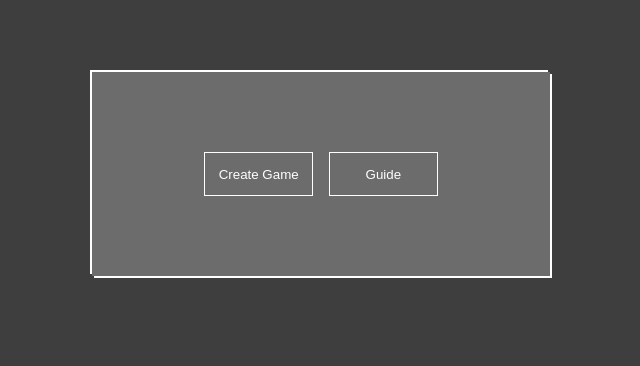
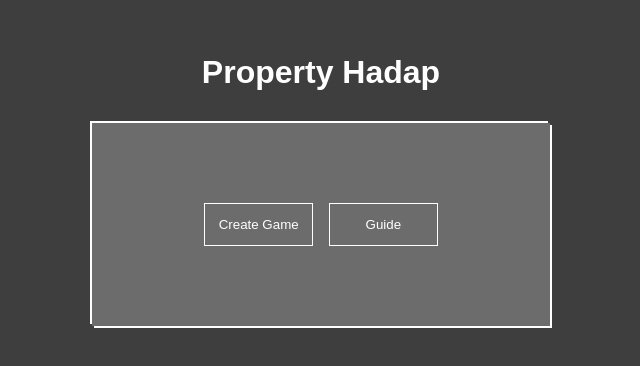
Before and after one commit to EyeZen/PropertyHadap, a React (Vite) app: page / in a window 1280 px wide. Shown: the part 226-592 px from the top of the page, without its empty margins (319-959 px from the left). Built offline with nearby package versions, Linux system fonts and the light colour scheme; a web font is replaced by a local one.

Commit message:
Added Game Title

```diff
--- a/src/components/CreateGame/CreateGame.css
+++ b/src/components/CreateGame/CreateGame.css
@@ -2,6 +2,11 @@
     height: 100vh;
     display: grid;
     place-content: center;
+
+    & > h1 {
+        margin-block: 1em;
+        text-align: center;
+    }
 
     & .btn-group {
         display: grid;
--- a/src/components/CreateGame/CreateGame.jsx
+++ b/src/components/CreateGame/CreateGame.jsx
@@ -10,6 +10,7 @@ function CreateGame() {
 
     return (
         <div className="create-game">
+            <h1>Property Hadap</h1>
             <div className="btn-group">
                 <button onClick={() => setCreateGameFlag(flag => !flag)}>Create Game</button>
                 <button onClick={() => setShowGuideFlag(true)}>Guide</button>
```
